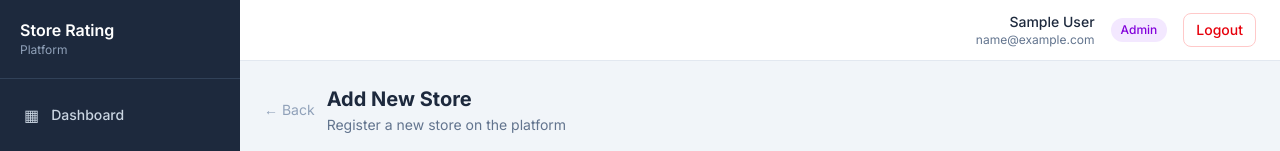
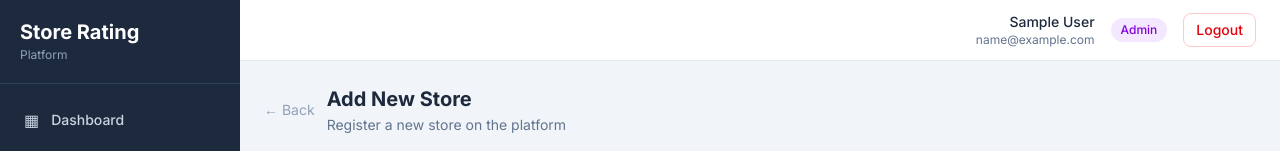
Before and after one commit to asthanaaviral/store_feedback_system, a React (Vite) app in the folder frontend/: page /admin/stores/add in a window 1280 px wide. Shown: the top 151 px of the page. Built offline with nearby package versions, Linux system fonts and the light colour scheme; no server answers; sample sign-in values are in the browser's storage.

Commit message:
updated readme

```diff
--- a/frontend/src/components/common/Sidebar.jsx
+++ b/frontend/src/components/common/Sidebar.jsx
@@ -28,7 +28,7 @@ const Sidebar = () => {
   return (
     <aside className="w-60 bg-slate-800 flex flex-col shrink-0">
       <div className="px-5 py-5 border-b border-slate-700">
-        <h1 className="text-white font-semibold text-base leading-tight">
+        <h1 className="text-white font-bold text-xl leading-tight">
           Store Rating
         </h1>
         <p className="text-slate-400 text-xs mt-0.5">Platform</p>
```
Also changed, not shown: 1 other file (tests, documents, lock files or other folders).
